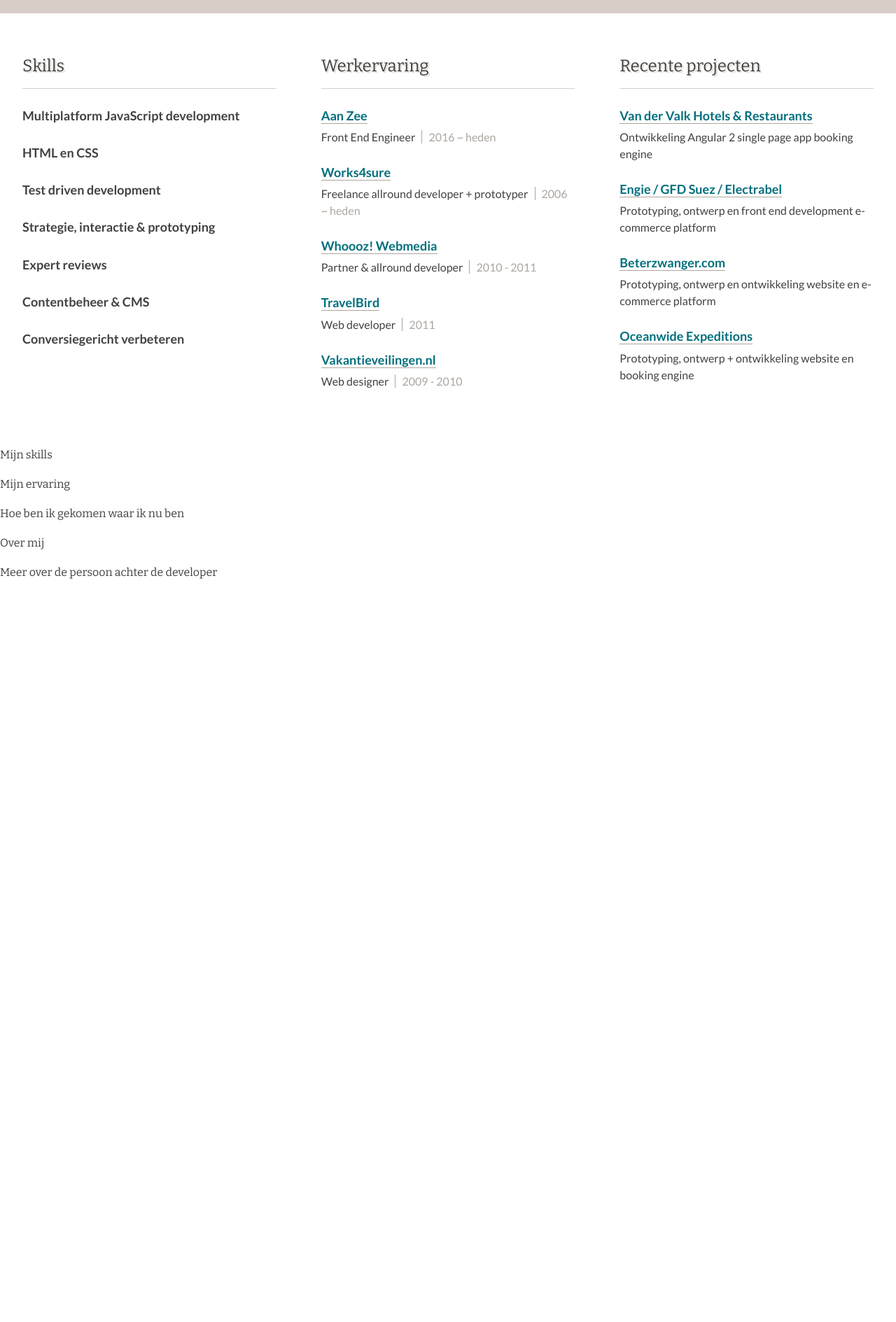
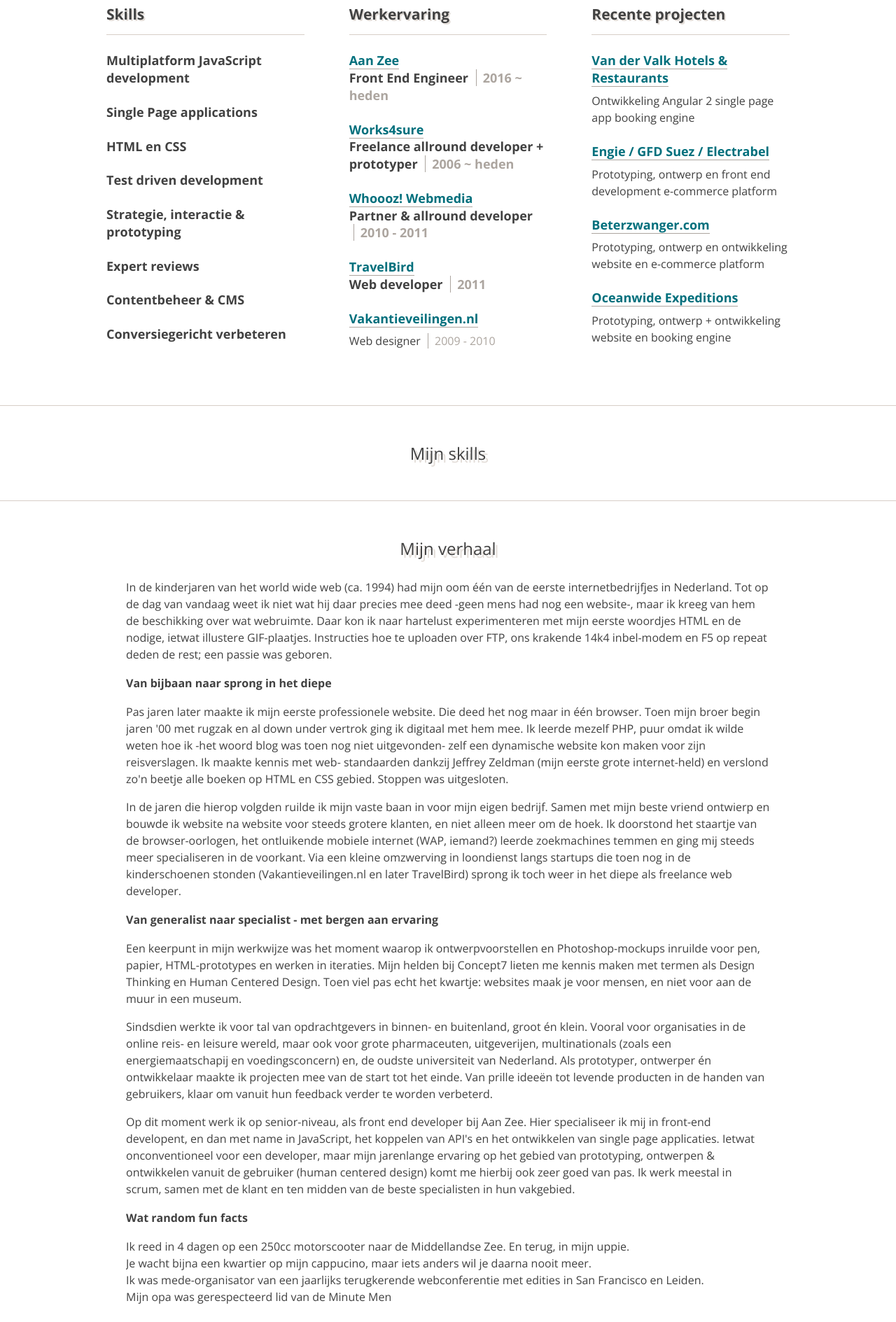
Before and after one commit to richmeij/christiaanhemerik.com, a website: page index.html in a window 1280 px wide. Shown: the part 740-2629 px from the top of the page at 70% size. Before the commit the page ends 1587 px from the top, so only its background shows below. Drawn offline with nearby package versions, Linux system fonts and the light colour scheme; a web font is replaced by a local one.

Commit message:
Adds more content and removes obsolete sections

```diff
--- a/index.html
+++ b/index.html
@@ -1,19 +1,18 @@
 <!DOCTYPE html>
 <html lang="nl">
 	<head>
+		<meta charset="utf-8">
 		<title>Christiaan Hemerik | Front End Developer</title>
 		<link rel="stylesheet" href="css/main.css">
 	</head>
 	<body>
-		<div class="page-header">
 		<navigation class="navigation" role="navigation">
 			<a class="navigation__item link" href="#skills">Skills</a>
 			<a class="navigation__item link" href="#experience">Ervaring</a>
 			<a class="navigation__item link" href="#about">Over mij</a>
 		</navigation>
-		</div>
 
-		<header class="hero">
+		<section class="hero">
 			<div class="hero__inner">
 				<h1 class="hero__title">Hoi, ik ben Chris<span>tiaan</span>.</h1>
 				<img class="hero__image" src="https://c1.staticflickr.com/8/7489/27157305434_bbc3cc6f43_c.jpg" alt="Christiaan Hemerik, Front End Developer">
@@ -23,69 +22,74 @@
 						met een passie voor JavaScript en ontwerpen vanuit de gebruiker. Momenteel ben ik fulltime front-end engineer bij <a href="http://www.aanzee.nl/">Aan Zee</a>.<br><br>
 
 						Eerder deed ik 10 jaar lang ervaring op als allround developer voor tal van opdrachtgevers
-						in binnen- en buitenland met mijn eigen ontwerpstudio <a href="http://www.works4sure.nl/">Works4sure</a>.<br><br>Daarvoor was ik partner bij <a href="http://www.whooozwebmedia.nl/">Whoooz! Webmedia</a> en  werkte ik als web designer bij <a href="http://www.aanzee.nl/">TravelBird</a> en <a href="http://www.works4sure.nl/">Vakantieveilingen.nl</a>.
+						in binnen- en buitenland onder de vlag van mijn eigen ontwerpstudio <a href="http://www.works4sure.nl/">Works4sure</a>.<br><br>
+
+						Daarvoor was ik partner bij <a href="http://www.whooozwebmedia.nl/">Whoooz! Webmedia</a> en werkte ik als web designer bij <a href="http://www.aanzee.nl/">TravelBird</a> en <a href="http://www.works4sure.nl/">Vakantieveilingen.nl</a>.
 					</h2>
 				</div>
 			</div>
-		</header>
+		</section>
 
 		<section class="overview">
 			<div class="overview__inner">
 				<section class="overview__column">
-					<h2 class="overview__column-title">Skills</h2>
+					<h3 class="overview__column-title">Skills</h3>
 					<ul class="overview__column-items">
 						<li class="overview__column-item">
-							<h3 class="overview__column-item-title">Multiplatform JavaScript development</h3>
+							<h3 class="overview__column-item-title">Multiplatform JavaScript development</h4h4>
 						</li>
 						<li class="overview__column-item">
-							<h3 class="overview__column-item-title">HTML en CSS</h3>
+							<h4 class="overview__column-item-title">Single Page applications</h4h4>
 						</li>
 						<li class="overview__column-item">
-							<h3 class="overview__column-item-title">Test driven development</h3>
+							<h4 class="overview__column-item-title">HTML en CSS</h4h4>
 						</li>
 						<li class="overview__column-item">
-							<h3 class="overview__column-item-title">Strategie, interactie &amp; prototyping</h3>
+							<h4 class="overview__column-item-title">Test driven development</h4h4>
 						</li>
 						<li class="overview__column-item">
-							<h3 class="overview__column-item-title">Expert reviews</h3>
+							<h4 class="overview__column-item-title">Strategie, interactie &amp; prototyping</h4h4>
 						</li>
 						<li class="overview__column-item">
-							<h3 class="overview__column-item-title">Contentbeheer &amp; CMS</h3>
+							<h4 class="overview__column-item-title">Expert reviews</h4h4>
 						</li>
 						<li class="overview__column-item">
-							<h3 class="overview__column-item-title">Conversiegericht verbeteren</h3>
+							<h4 class="overview__column-item-title">Contentbeheer &amp; CMS</h4h4>
+						</li>
+						<li class="overview__column-item">
+							<h4 class="overview__column-item-title">Conversiegericht verbeteren</h4h4>
 						</li>
 					</ul>
 				</section>
 				<section class="overview__column">
-					<h2 class="overview__column-title">Werkervaring</h2>
+					<h2 class="overview__column-title">Werkervaring</h3>
 					<ul class="overview__column-items">
 						<li class="overview__column-item">
-							<h3 class="overview__column-item-title"><a class="link" href="http://www.aanzee.nl/">Aan Zee</a></h3>
+							<h4 class="overview__column-item-title"><a class="link" href="http://www.aanzee.nl/">Aan Zee</a></h4h4>
 							<div class="overview__column-item-subtitle">
 								Front End Engineer <strong>2016 ~ heden</strong>
 							</div>
 						</li>
 						<li class="overview__column-item">
-							<h3 class="overview__column-item-title"><a class="link" href="http://www.works4sure.nl/">Works4sure</a></h3>
+							<h3 class="overview__column-item-title"><a class="link" href="http://www.works4sure.nl/">Works4sure</a></h4h4>
 							<div class="overview__column-item-subtitle">
 								Freelance allround developer + prototyper <strong>2006 ~ heden</strong>
 							</div>
 						</li>
 						<li class="overview__column-item">
-							<h3 class="overview__column-item-title"><a class="link" href="http://www.whoooz.nl/">Whoooz! Webmedia</a></h3>
+							<h4 class="overview__column-item-title"><a class="link" href="http://www.whoooz.nl/">Whoooz! Webmedia</a></h4h4>
 							<div class="overview__column-item-subtitle">
 								Partner &amp; allround developer <strong>2010 - 2011</strong>
 							</div>
 						</li>
 						<li class="overview__column-item">
-							<h3 class="overview__column-item-title"><a class="link" href="https://travelbird.nl/">TravelBird</a></h3>
+							<h4 class="overview__column-item-title"><a class="link" href="https://travelbird.nl/">TravelBird</a></h4h4>
 							<div class="overview__column-item-subtitle">
 								Web developer <strong>2011</strong>
 							</div>
 						</li>
 						<li class="overview__column-item">
-							<h3 class="overview__column-item-title"><a class="link" href="https://www.vakantieveilingen.nl/">Vakantieveilingen.nl</a></h3>
+							<h4 class="overview__column-item-title"><a class="link" href="https://www.vakantieveilingen.nl/">Vakantieveilingen.nl</a></h4>
 							<div class="overview__column-item-subtitle">
 								Web designer <strong>2009 - 2010</strong>
 							</div>
@@ -93,28 +97,28 @@
 					</ul>
 				</section>
 				<section class="overview__column">
-					<h2 class="overview__column-title">Recente projecten</h2>
+					<h3 class="overview__column-title">Recente projecten</h3>
 					<ul class="overview__column-items">
 						<li class="overview__column-item">
-							<h3 class="overview__column-item-title"><a class="link" href="http://www.aanzee.nl/">Van der Valk Hotels &amp; Restaurants</a></h3>
+							<h4 class="overview__column-item-title"><a class="link" href="http://www.aanzee.nl/">Van der Valk Hotels &amp; Restaurants</a></h4>
 							<div class="overview__column-item-subtitle">
 								Ontwikkeling Angular 2 single page app booking engine
 							</div>
 						</li>
 						<li class="overview__column-item">
-							<h3 class="overview__column-item-title"><a class="link" href="http://www.mo.nl/">Engie / GFD Suez / Electrabel</a></h3>
+							<h4 class="overview__column-item-title"><a class="link" href="http://www.mo.nl/">Engie / GFD Suez / Electrabel</a></h4>
 							<div class="overview__column-item-subtitle">
 								Prototyping, ontwerp en front end development e-commerce platform
 							</div>
 						</li>
 						<li class="overview__column-item">
-							<h3 class="overview__column-item-title"><a class="link" href="http://www.aanzee.nl/">Beterzwanger.com</a></h3>
+							<h4 class="overview__column-item-title"><a class="link" href="http://www.aanzee.nl/">Beterzwanger.com</a></h4>
 							<div class="overview__column-item-subtitle">
 								Prototyping, ontwerp en ontwikkeling website en e-commerce platform
 							</div>
 						</li>
 						<li class="overview__column-item">
-							<h3 class="overview__column-item-title"><a class="link" href="http://www.aanzee.nl/">Oceanwide Expeditions</a></h3>
+							<h4 class="overview__column-item-title"><a class="link" href="http://www.aanzee.nl/">Oceanwide Expeditions</a></h4>
 							<div class="overview__column-item-subtitle">
 								Prototyping, ontwerp + ontwikkeling website en booking engine
 							</div>
@@ -126,7 +130,7 @@
 
 		<article id="skills" class="page-section page-section--skills">
 			<header class="page-section__header">
-				<h1 class="page-section__title">Mijn skills</h1>
+				<h2 class="page-section__title">Mijn skills</h1>
 			</header>
 			<div class="page-section__inner">
 				<!-- //  -->
@@ -135,21 +139,64 @@
 
 		<article id="experience" class="page-section page-section--experience">
 			<header class="page-section__header">
-				<h1 class="page-section__title">Mijn ervaring</h1>
-				<h2 class="page-section__subtitle">Hoe ben ik gekomen waar ik nu ben</h2>
+				<h2 class="page-section__title">Mijn verhaal</h1>
 			</header>
 			<div class="page-section__inner">
-				<!-- //  -->
+				<div class="content">
+					<p>
+						In de kinderjaren van het world wide web (ca. 1994) had mijn oom één van de eerste
+						internetbedrijfjes in Nederland. Tot op de dag van vandaag weet ik niet wat hij daar
+						precies mee deed -geen mens had nog een website-, maar ik kreeg van hem de beschikking
+						over wat webruimte. Daar kon ik naar hartelust experimenteren met mijn eerste woordjes
+						HTML en de nodige, ietwat illustere GIF-plaatjes. Instructies hoe te uploaden over FTP,
+						ons krakende 14k4 inbel-modem en F5 op repeat deden de rest; een passie was geboren.
+					</p>
+					<h3>Van bijbaan naar sprong in het diepe</h3>
+					<p>
+						Pas jaren later maakte ik mijn eerste professionele website. Die deed het nog maar in één browser.
+						Toen mijn broer begin jaren '00 met rugzak en al down under vertrok ging ik digitaal met hem mee.
+						Ik leerde mezelf PHP, puur omdat ik wilde weten hoe ik -het woord blog was toen nog niet
+						uitgevonden- zelf een dynamische website kon maken voor zijn reisverslagen. Ik maakte kennis met
+						web- standaarden dankzij Jeffrey Zeldman (mijn eerste grote internet-held) en verslond zo'n beetje
+						alle boeken op HTML en CSS gebied. Stoppen was uitgesloten.
+					</p>
+					<p>
+						In de jaren die hierop volgden ruilde ik mijn vaste baan in voor mijn eigen bedrijf. Samen met mijn
+						beste vriend ontwierp en bouwde ik website na website voor steeds grotere klanten, en niet alleen
+						meer om de hoek. Ik doorstond het staartje van de browser-oorlogen, het ontluikende mobiele
+						internet (WAP, iemand?) leerde zoekmachines temmen en ging mij steeds meer specialiseren in de voorkant.
+						Via een kleine omzwerving in loondienst langs startups die toen nog in de kinderschoenen stonden
+						(Vakantieveilingen.nl en later TravelBird) sprong ik toch weer in het diepe als freelance web developer.
+					</p>
+					<h3>Van generalist naar specialist - met bergen aan ervaring</h3>
+					<p>
+						Een keerpunt in mijn werkwijze was het moment waarop ik ontwerpvoorstellen en Photoshop-mockups inruilde
+						voor pen, papier, HTML-prototypes en werken in iteraties. Mijn helden bij Concept7 lieten me kennis maken
+						met termen als Design Thinking en Human Centered Design. Toen viel pas echt het kwartje: websites maak je
+						voor mensen, en niet voor aan de muur in een museum.
+					</p>
+					<p>
+						Sindsdien werkte ik voor tal van opdrachtgevers in binnen- en buitenland, groot én klein. Vooral voor
+						organisaties in de online reis- en leisure wereld, maar ook voor grote pharmaceuten, uitgeverijen,
+						multinationals (zoals een energiemaatschapij en voedingsconcern) en, de oudste universiteit van Nederland.
+						Als prototyper, ontwerper én ontwikkelaar maakte ik projecten mee van de start tot het einde. Van prille ideeën tot
+						levende producten in de handen van gebruikers, klaar om vanuit hun feedback verder te worden verbeterd.
+					</p>
+					<p>
+						Op dit moment werk ik op senior-niveau, als front end developer bij Aan Zee. Hier specialiseer ik mij in front-end developent,
+						en dan met name in JavaScript, het koppelen van API's en het ontwikkelen van single page applicaties. Ietwat
+						onconventioneel voor een developer, maar mijn jarenlange ervaring op het gebied van prototyping, ontwerpen &amp;
+						ontwikkelen vanuit de gebruiker (human centered design) komt me hierbij ook zeer goed van pas. Ik werk meestal in scrum, samen
+						met de klant en ten midden van de beste specialisten in hun vakgebied.
+					</p>
+					<h2>Wat random fun facts</h2>
+					<ul>
+						<li>Ik reed in 4 dagen op een 250cc motorscooter naar de Middellandse Zee. En terug, in mijn uppie.</li>
+						<li>Je wacht bijna een kwartier op mijn cappucino, maar iets anders wil je daarna nooit meer.</li>
+						<li>Ik was mede-organisator van een jaarlijks terugkerende webconferentie met edities in San Francisco en Leiden.</li>
+						<li>Mijn opa was gerespecteerd lid van de Minute Men</li>
+					</ul>
 				</div>
-		</article>
-
-		<article id="about" class="page-section page-section--about">
-			<header class="page-section__header">
-				<h1 class="page-section__title">Over mij</h1>
-				<h2 class="page-section__subtitle">Meer over de persoon achter de developer</h2>
-			</header>
-			<div class="page-section__inner">
-				<!-- //  -->
 			</div>
 		</article>
 
--- a/scss/components/_components.scss
+++ b/scss/components/_components.scss
@@ -2,6 +2,7 @@
 @import 'navigation';
 @import 'hero';
 @import 'overview';
+@import 'page-section';
 
 @import 'form';
 @import 'tooltip';
--- a/scss/components/_overview.scss
+++ b/scss/components/_overview.scss
@@ -15,7 +15,7 @@
 	overflow: hidden;
 	margin: 0 auto;
 	padding: 24px 0;
-	max-width: 1280px;
+	max-width: 1040px;
 }
 
 .overview__column {
@@ -30,7 +30,7 @@
 	padding-bottom: 12px;
 	border-bottom: 1px solid $color-ui-100;
 	text-shadow: 2px 2px 0 $color-ui-70;
-	font-size: $font-size-400;
+	font-size: $font-size-300;
 }
 
 .overview__column-items {
@@ -42,10 +42,11 @@
 }
 
 .overview__column-item-title {
-	margin-bottom: 4px;
+	margin-bottom: 8px;
 	font-family: $font-family-sans-serif;
 	font-size: $font-size-200;
 	font-weight: 700;
+	line-height: $line-height-80;
 }
 
 .overview__column-item-subtitle {
--- /dev/null
+++ b/scss/components/_page-section.scss
@@ -0,0 +1,30 @@
+.page-section {
+	border-top: 1px solid $color-ui-100;
+}
+
+.page-section__header {
+	margin: 0 auto;
+	padding-top: 48px;
+	max-width: 1040px;
+	text-align: center;
+}
+
+.page-section__title {
+	margin-bottom: 0;
+	text-shadow: 1px 1px 1px $color-text-diap, 4px 4px tint($color-ui-100, 30%);
+	// font-family: $font-family-sans-serif;
+	font-size: $font-size-400;
+	font-weight: normal;
+}
+
+.page-section__subtitle {
+	//
+}
+
+.page-section__inner {
+	@include box-sizing(border-box);
+	overflow: hidden;
+	margin: 0 auto;
+	padding: 24px 0;
+	max-width: 920px;
+}
--- a/scss/fonts/_fonts.scss
+++ b/scss/fonts/_fonts.scss
@@ -1 +1 @@
-@import url('https://fonts.googleapis.com/css?family=Bitter|Lato:400,700,900');
+@import url('https://fonts.googleapis.com/css?family=Holtwood+One+SC|Open+Sans:300,400,700');
--- a/scss/settings/_colors.scss
+++ b/scss/settings/_colors.scss
@@ -23,7 +23,7 @@
 $color-heading: $color-black !default;
 $color-subheading: $color-black !default;
 $color-text: $color-black !default;
-$color-text-diap: $color-beige !default;
+$color-text-diap: $color-white !default;
 
 // ## User Interface
 $color-ui-100: $color-beige !default;
--- a/scss/settings/_font-families.scss
+++ b/scss/settings/_font-families.scss
@@ -1,4 +1,4 @@
-$font-family-sans-serif: 'Lato', 'Helvetica', 'Arial', sans-serif !default;
-$font-family-serif: 'Bitter', 'Georgia', 'Times', serif !default;
+$font-family-sans-serif: 'Open Sans', 'Helvetica', 'Arial', sans-serif !default;
+$font-family-serif: 'Holtwood One Sc', 'Georgia', 'Times', serif !default;
 $font-family-monospace: 'PT Mono', 'Menlo', 'Consolas', 'Courier', monospace !default;
-$font-family-display: 'Lato', 'Helvetica', 'Arial', sans-serif !default;
+$font-family-display: 'Open Sans', 'Helvetica', 'Arial', sans-serif !default;
--- a/scss/typography/_typography.scss
+++ b/scss/typography/_typography.scss
@@ -1,6 +1,18 @@
-h1, h2, h3 {
+h1 {
 	font-family: $font-family-serif;
 	font-weight: normal;
+}
+
+h2, h3, h4 {
+	font-family: $font-family-sans-serif;
+	font-weight: bold;
+}
+
+h1, h2, h3, h4 {
 	line-height: $line-height-300;
 	margin-bottom: 16px;
 }
+
+p {
+	margin-bottom: 16px;
+}
```
Also changed, not shown: scss/components/_hero.scss (+14 -14 lines), scss/components/_navigation.scss (+7 -4 lines), css/main.css. Lines whose indentation alone changed are shown as unchanged.
